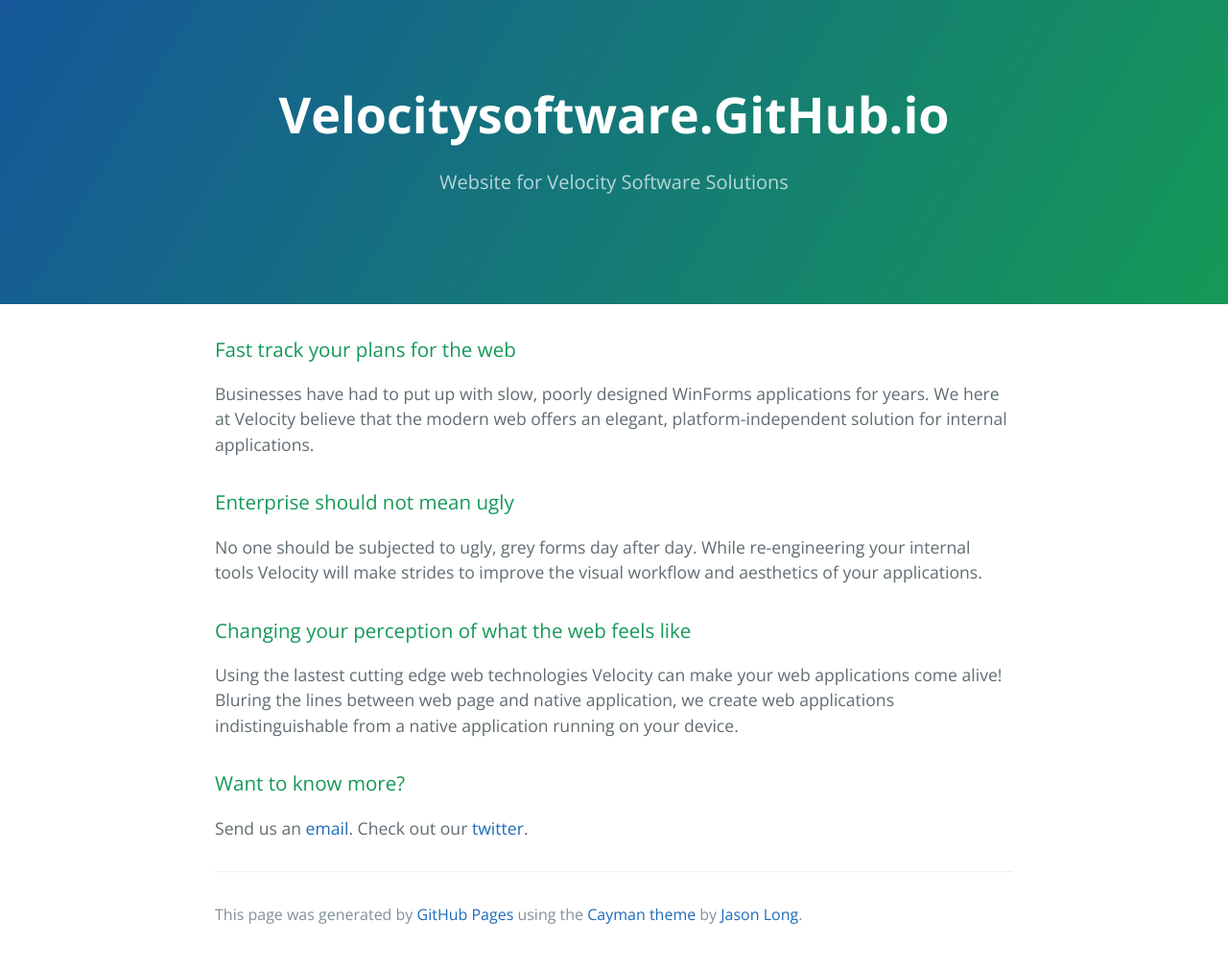
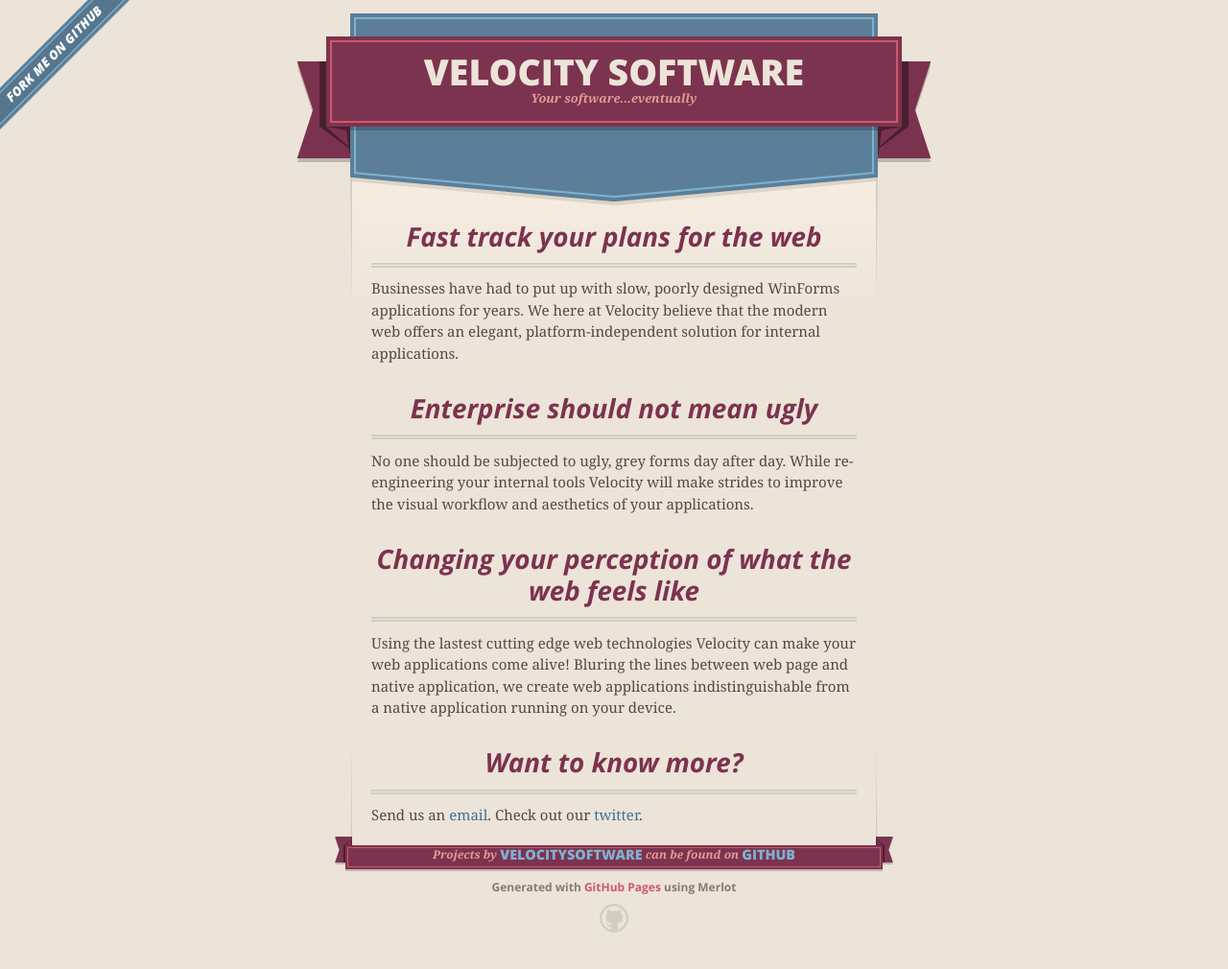
Before and after one commit to velocitysoftware/velocitysoftware.github.io, a plain HTML site: page index.html in a window 1280 px wide. Shown: the whole page at 96% size. Drawn offline with nearby package versions, Linux system fonts and the light colour scheme.

Commit message:
Replace master branch with page content via GitHub

```diff
--- a/index.html
+++ b/index.html
@@ -1,22 +1,51 @@
 <!DOCTYPE html>
-<html lang="en-us">
+<html>
   <head>
-    <meta charset="UTF-8">
-    <title>Velocitysoftware.GitHub.io by velocitysoftware</title>
-    <meta name="viewport" content="width=device-width, initial-scale=1">
-    <link rel="stylesheet" type="text/css" href="stylesheets/normalize.css" media="screen">
-    <link href='http://fonts.googleapis.com/css?family=Open+Sans:400,700' rel='stylesheet' type='text/css'>
-    <link rel="stylesheet" type="text/css" href="stylesheets/stylesheet.css" media="screen">
-    <link rel="stylesheet" type="text/css" href="stylesheets/github-light.css" media="screen">
+    <meta charset='utf-8'>
+    <meta http-equiv="X-UA-Compatible" content="chrome=1">
+    <meta name="viewport" content="width=640">
+
+    <link rel="stylesheet" href="stylesheets/core.css" media="screen">
+    <link rel="stylesheet" href="stylesheets/mobile.css" media="handheld, only screen and (max-device-width:640px)">
+    <link rel="stylesheet" href="stylesheets/github-light.css">
+
+    <script type="text/javascript" src="javascripts/modernizr.js"></script>
+    <script type="text/javascript" src="https://ajax.googleapis.com/ajax/libs/jquery/1.7.1/jquery.min.js"></script>
+    <script type="text/javascript" src="javascripts/headsmart.min.js"></script>
+    <script type="text/javascript">
+      $(document).ready(function () {
+        $('#main_content').headsmart()
+      })
+    </script>
+    <title>Velocity Software by velocitysoftware</title>
   </head>
+
   <body>
-    <section class="page-header">
-      <h1 class="project-name">Velocitysoftware.GitHub.io</h1>
-      <h2 class="project-tagline">Website for Velocity Software Solutions</h2>
-    </section>
+    <a id="forkme_banner" href="https://github.com/velocitysoftware">View on GitHub</a>
+    <div class="shell">
 
-    <section class="main-content">
-      <h3>
+      <header>
+        <span class="ribbon-outer">
+          <span class="ribbon-inner">
+            <h1>Velocity Software</h1>
+            <h2>Your software...eventually</h2>
+          </span>
+          <span class="left-tail"></span>
+          <span class="right-tail"></span>
+        </span>
+      </header>
+
+      <div id="no-downloads">
+        <span class="inner">
+        </span>
+      </div>
+
+
+      <span class="banner-fix"></span>
+
+
+      <section id="main_content">
+        <h3>
 <a id="fast-track-your-plans-for-the-web" class="anchor" href="#fast-track-your-plans-for-the-web" aria-hidden="true"><span class="octicon octicon-link"></span></a>Fast track your plans for the web</h3>
 
 <p>Businesses have had to put up with slow, poorly designed WinForms applications for years. We here at Velocity believe that the modern web offers an elegant, platform-independent solution for internal applications.</p>
@@ -35,13 +64,21 @@
 <a id="want-to-know-more" class="anchor" href="#want-to-know-more" aria-hidden="true"><span class="octicon octicon-link"></span></a>Want to know more?</h3>
 
 <p>Send us an <a href="#">email</a>. Check out our <a href="#">twitter</a>.</p>
+      </section>
 
-      <footer class="site-footer">
-
-        <span class="site-footer-credits">This page was generated by <a href="https://pages.github.com">GitHub Pages</a> using the <a href="https://github.com/jasonlong/cayman-theme">Cayman theme</a> by <a href="https://twitter.com/jasonlong">Jason Long</a>.</span>
+      <footer>
+        <span class="ribbon-outer">
+          <span class="ribbon-inner">
+            <p>Projects by <a href="https://github.com/velocitysoftware">velocitysoftware</a> can be found on <a href="https://github.com/velocitysoftware">GitHub</a></p>
+          </span>
+          <span class="left-tail"></span>
+          <span class="right-tail"></span>
+        </span>
+        <p>Generated with <a href="https://pages.github.com">GitHub Pages</a> using Merlot</p>
+        <span class="octocat"></span>
       </footer>
 
-    </section>
+    </div>
 
 
   </body>
--- a/params.json
+++ b/params.json
@@ -1 +1 @@
-{"name":"Velocitysoftware.GitHub.io","tagline":"Website for Velocity Software Solutions","body":"### Fast track your plans for the web\r\nBusinesses have had to put up with slow, poorly designed WinForms applications for years. We here at Velocity believe that the modern web offers an elegant, platform-independent solution for internal applications.\r\n\r\n### Enterprise should not mean ugly\r\nNo one should be subjected to ugly, grey forms day after day. While re-engineering your internal tools Velocity will make strides to improve the visual workflow and aesthetics of your applications.\r\n\r\n### Changing your perception of what the web feels like\r\nUsing the lastest cutting edge web technologies Velocity can make your web applications come alive! Bluring the lines between web page and native application, we create web applications indistinguishable from a native application running on your device.\r\n\r\n### Want to know more?\r\nSend us an [email](#). Check out our [twitter](#).\r\n","google":"","note":"Don't delete this file! It's used internally to help with page regeneration."}
+{"name":"Velocity Software","tagline":"Your software...eventually","body":"### Fast track your plans for the web\r\nBusinesses have had to put up with slow, poorly designed WinForms applications for years. We here at Velocity believe that the modern web offers an elegant, platform-independent solution for internal applications.\r\n\r\n### Enterprise should not mean ugly\r\nNo one should be subjected to ugly, grey forms day after day. While re-engineering your internal tools Velocity will make strides to improve the visual workflow and aesthetics of your applications.\r\n\r\n### Changing your perception of what the web feels like\r\nUsing the lastest cutting edge web technologies Velocity can make your web applications come alive! Bluring the lines between web page and native application, we create web applications indistinguishable from a native application running on your device.\r\n\r\n### Want to know more?\r\nSend us an [email](#). Check out our [twitter](#).\r\n","google":"","note":"Don't delete this file! It's used internally to help with page regeneration."}
```
